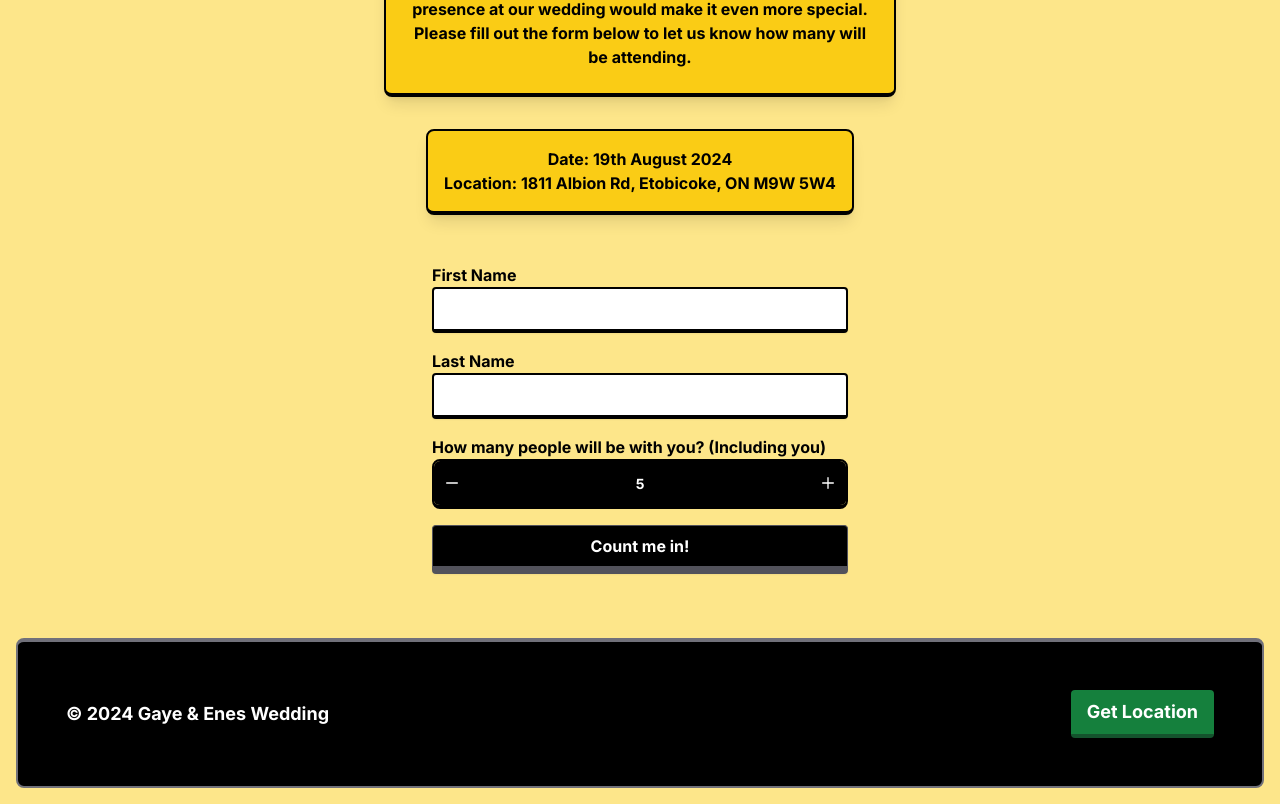
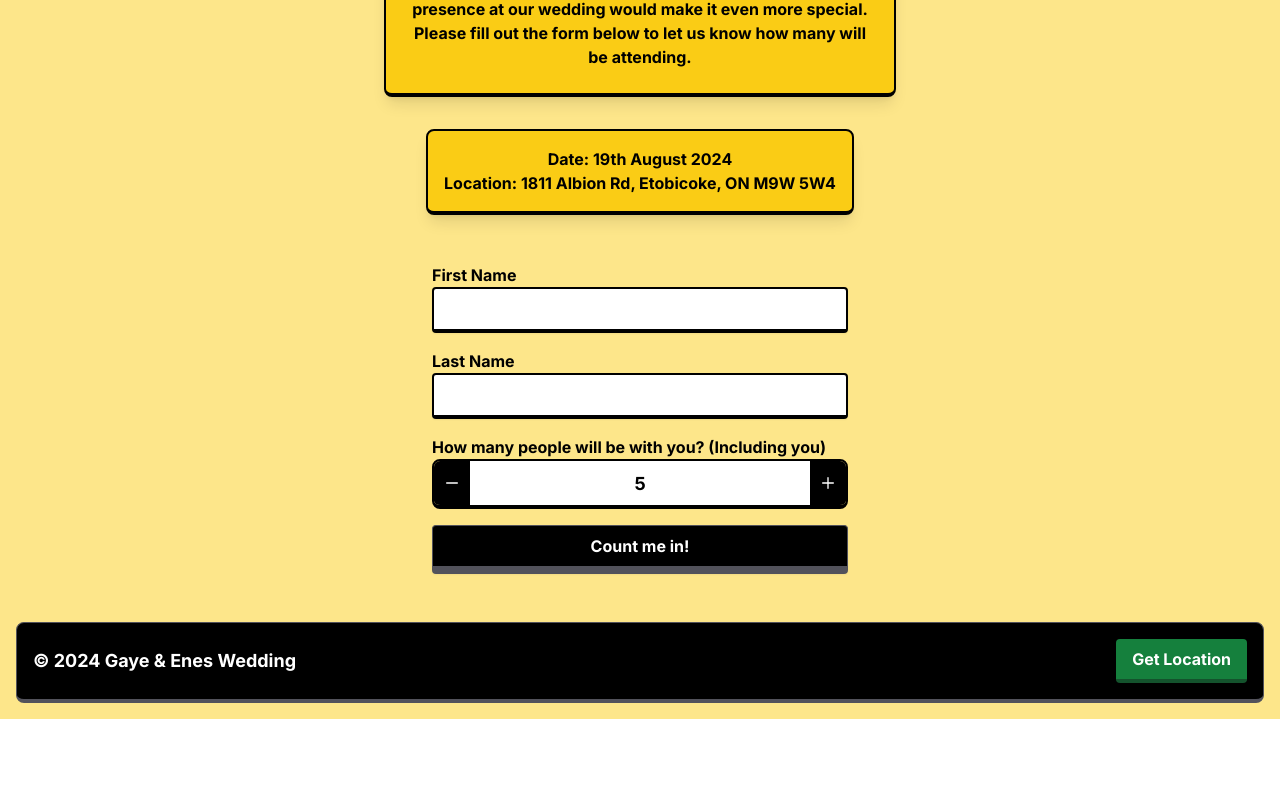
Before and after one commit to enesyesil/weddify, a Next.js app in the folder weddify/: page / in a window 1280 px wide. Shown: the part 471-1275 px from the top of the page. After the commit the page ends 1190 px from the top, so only its background shows below. Built offline with nearby package versions, Linux system fonts and the light colour scheme.

Commit message:
metatags added + footer edit

```diff
--- a/weddify/src/components/Footer.tsx
+++ b/weddify/src/components/Footer.tsx
@@ -2,18 +2,19 @@ import React from 'react';
 
 const Footer: React.FC = () => {
   return (
-    <footer className="w-full bg-black text-white border-2 border-t-4 border-zinc-500 p-12 mt-12 rounded-lg">
-      <div className="container mx-auto flex justify-between items-center">
+    <footer className="bg-black border border-b-4 border-zinc-600 text-white rounded-lg w-full p-4 mt-8">
+      <div className="max-w-full mx-auto flex justify-between items-center">
         <div className="text-lg font-bold">
           <p>&copy; 2024 Gaye & Enes Wedding</p>
         </div>
-        <div className="text-lg font-bold">
-          <a href="https://www.google.com/maps/dir//edessa+banquet+hall/data=!4m6!4m5!1m1!4e2!1m2!1m1!1s0x882b3b04f4add47d:0xa1c5bc35b233225a?sa=X&ved=1t:3061&ictx=111" target="_blank" rel="noopener noreferrer">
-            <button className="bg-green-700 hover:bg-green-600 text-white font-bold py-2 px-4 border-b-4 border-green-900 hover:border-green-700 rounded">
-              Get Location
-            </button>
-          </a>
-        </div>
+        <a
+          href="https://www.google.com/maps/dir//edessa+banquet+hall/data=!4m6!4m5!1m1!4e2!1m2!1m1!1s0x882b3b04f4add47d:0xa1c5bc35b233225a?sa=X&ved=1t:3061&ictx=111"
+          target="_blank"
+          rel="noopener noreferrer"
+          className="bg-green-700 hover:bg-green-600 text-white font-bold py-2 px-4 border-b-4 border-green-900 hover:border-green-700 rounded"
+        >
+          Get Location
+        </a>
       </div>
     </footer>
   );
--- a/weddify/src/components/InviteForm.tsx
+++ b/weddify/src/components/InviteForm.tsx
@@ -81,7 +81,7 @@ const InviteForm: React.FC = () => {
               id="quantity-input"
               value={attendees}
               readOnly
-              className="bg-black border-0 text-white font-bold text-center text-sm focus:ring-blue-500 focus:border-blue-500 block w-full h-11"
+              className="bg-white text-black font-bold text-center text-lg block w-full h-11"
               required
             />
             <button
--- a/weddify/src/components/InviteInfo.tsx
+++ b/weddify/src/components/InviteInfo.tsx
@@ -1,6 +1,7 @@
 'use client';
 
 import { useState } from 'react';
+import Head from 'next/head';
 import Navbar from '../components/Navbar';
 import CountdownTimer from '../components/CountdownTimer';
 import InviteForm from '../components/InviteForm';
@@ -32,6 +33,22 @@ const InvitePage: React.FC = () => {
   const currentMessage = messages[currentLanguage];
 
   return (
+    <>
+      <Head>
+        <title>Gaye & Enes Wedding Invitation</title>
+        <meta name="description" content="Join us in celebrating the wedding of Gaye & Enes on 19th August 2024. RSVP to let us know how many will be attending." />
+        <meta name="viewport" content="width=device-width, initial-scale=1" />
+        <meta property="og:title" content="Gaye & Enes Wedding Invitation" />
+        <meta property="og:description" content="Join us in celebrating the wedding of Gaye & Enes on 19th August 2024. RSVP to let us know how many will be attending." />
+        <meta property="og:image" content="/Users/Enes/Documents/GitHub/weddify/weddify/public/wedding-background.PNG" />
+        <meta property="og:url" content="https://weddify-ten.vercel.app/" />
+        <meta property="og:type" content="website" />
+        <meta property="og:locale" content={currentLanguage === 'en' ? 'en_US' : 'tr_TR'} />
+        <meta name="twitter:card" content="summary_large_image" />
+        <meta name="twitter:title" content="Gaye & Enes Wedding Invitation" />
+        <meta name="twitter:description" content="Join us in celebrating the wedding of Gaye & Enes on 19th August 2024. RSVP to let us know how many will be attending." />
+        <meta name="twitter:image" content="/Users/Enes/Documents/GitHub/weddify/weddify/public/wedding-background.PNG" />
+      </Head>
       <div className="min-h-screen flex flex-col bg-amber-200 p-4">
         <Navbar />
         <div className="flex flex-col justify-center items-center flex-grow">
@@ -48,6 +65,7 @@ const InvitePage: React.FC = () => {
         </div>
         <Footer />
       </div>
+    </>
   );
 };
 
```
Lines whose indentation alone changed are shown as unchanged.
